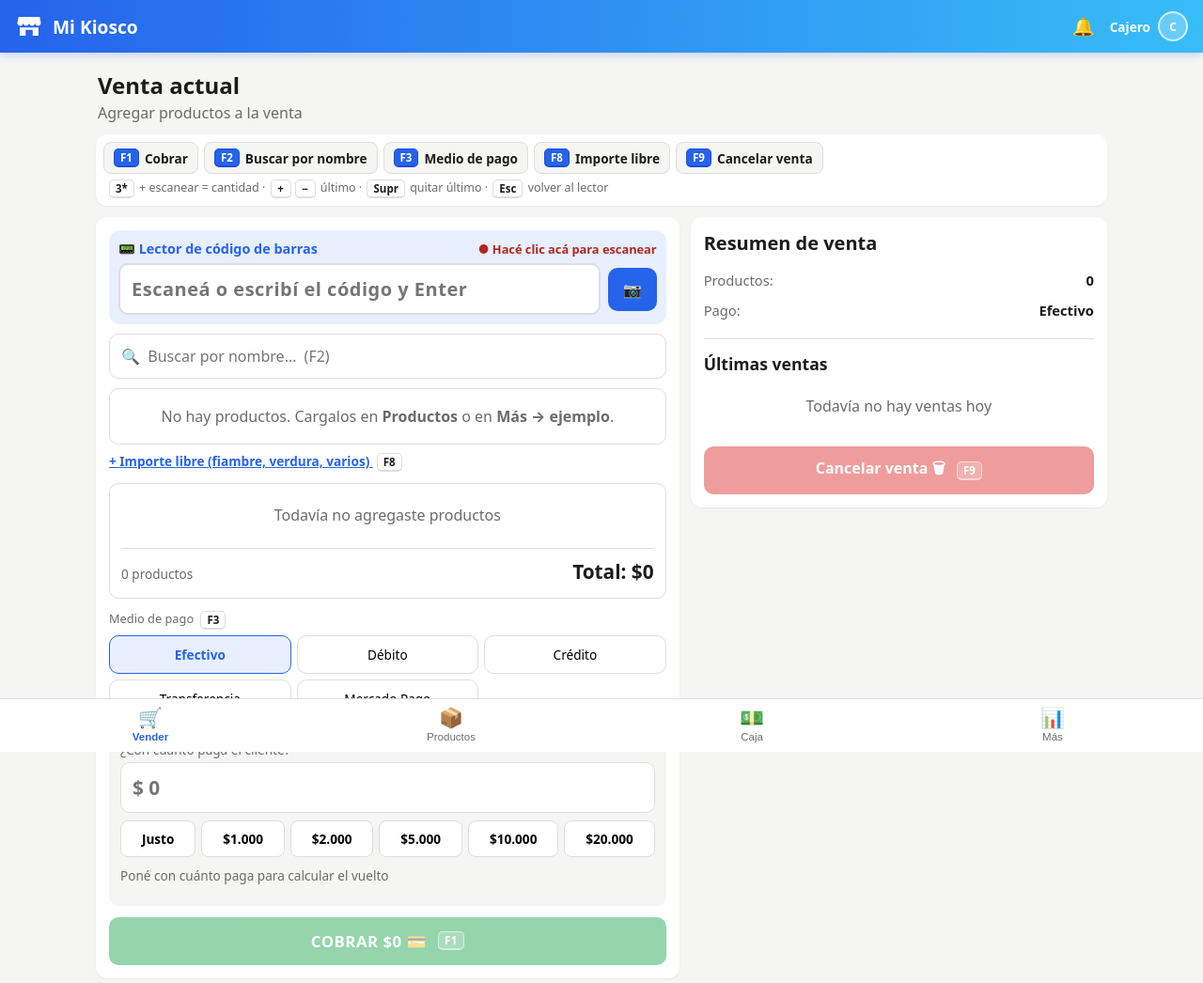
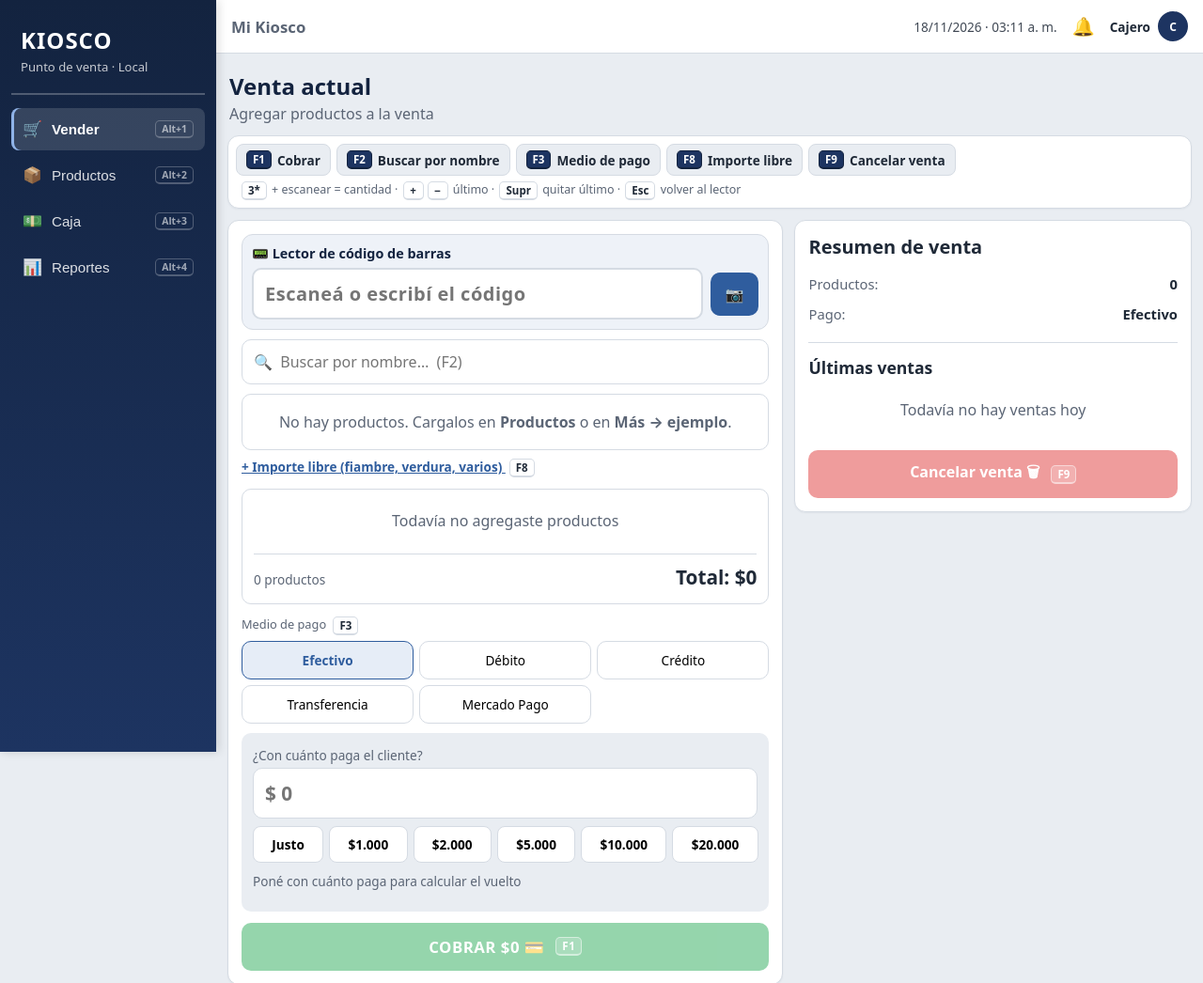
Before and after one commit to walter3110/kiosco-pos-web, a plain HTML site: page index.html in a window 1280 px wide. Shown: the top 1046 px of the page at 94% size. Drawn offline with Linux system fonts and the light colour scheme.

Commit message:
Nueva paleta estilo sistema de caja: menú lateral azul marino en PC, fondo gris azulado, reloj
Co-Authored-By: Claude Opus 5.5 <noreply@anthropic.com>
Claude-Session: https://claude.ai/code/session_016nfH9NUn1JEpe7ke4kancf

```diff
--- a/app.js
+++ b/app.js
@@ -2,7 +2,7 @@
    Todo se guarda en el navegador (localStorage). Sin servidor. */
 
 const CLAVE = 'kiosco_pos_v1';
-const VERSION = '1.9 · lector láser';
+const VERSION = '2.0 · paleta caja';
 let pedidoInstalar = null;
 window.addEventListener('beforeinstallprompt', (e) => { e.preventDefault(); pedidoInstalar = e; if (tab === 'mas') render(); });
 window.addEventListener('appinstalled', () => { pedidoInstalar = null; toast('¡App instalada!'); });
@@ -141,7 +141,7 @@ function vistaVender() {
       <div class="lector">
         <div class="lector-tit"><span>📟 Lector de código de barras</span><span class="lector-estado"></span></div>
         <div class="fila">
-          <input id="escanear" placeholder="Escaneá o escribí el código y Enter" autocomplete="off" enterkeyhint="go" inputmode="numeric">
+          <input id="escanear" placeholder="Escaneá o escribí el código" autocomplete="off" enterkeyhint="go" inputmode="numeric">
           <button class="btn primario fijo" id="btn-scan" title="Escanear con la cámara del celular">📷</button>
         </div>
       </div>
@@ -1003,6 +1003,13 @@ document.addEventListener('click', (e) => {
 // En PC, la ayuda de F1 del navegador no debe abrirse
 window.addEventListener('help', (e) => e.preventDefault());
 
+function actualizarReloj() {
+  const d = new Date();
+  $('#reloj').textContent = d.toLocaleDateString('es-AR', { day: '2-digit', month: '2-digit', year: 'numeric' }) + ' · ' + d.toLocaleTimeString('es-AR', { hour: '2-digit', minute: '2-digit' });
+}
+actualizarReloj();
+setInterval(actualizarReloj, 20000);
+
 // ---------- Arranque ----------
 window.cerrarModal = cerrarModal;
 render();
--- a/index.html
+++ b/index.html
@@ -3,12 +3,12 @@
 <head>
   <meta charset="UTF-8">
   <meta name="viewport" content="width=device-width, initial-scale=1, viewport-fit=cover">
-  <meta name="theme-color" content="#2563eb">
+  <meta name="theme-color" content="#13233f">
   <title>Kiosco POS</title>
   <link rel="manifest" href="manifest.webmanifest">
   <link rel="icon" href="icon.svg" type="image/svg+xml">
   <link rel="apple-touch-icon" href="icon-192.png">
-  <link rel="stylesheet" href="styles.css?v=10">
+  <link rel="stylesheet" href="styles.css?v=11">
 </head>
 <body>
   <header class="topbar">
@@ -17,6 +17,7 @@
       <h1 id="negocio">Mi Kiosco</h1>
     </div>
     <div class="top-der">
+      <span class="reloj" id="reloj"></span>
       <button class="campana" id="campana" title="Productos para reponer">🔔<span class="badge oculto" id="badge"></span></button>
       <div class="cajero"><span class="txt" id="cajero-txt"></span><span class="avatar" id="cajero-ini"></span></div>
     </div>
@@ -28,10 +29,11 @@
   </main>
 
   <nav class="tabs">
-    <button data-tab="vender" class="activo"><span>🛒</span>Vender</button>
-    <button data-tab="productos"><span>📦</span>Productos</button>
-    <button data-tab="caja"><span>💵</span>Caja</button>
-    <button data-tab="mas"><span>📊</span>Más</button>
+    <div class="nav-marca"><b>KIOSCO</b><small>Punto de venta · Local</small></div>
+    <button data-tab="vender" class="activo"><span>🛒</span><i>Vender</i><kbd>Alt+1</kbd></button>
+    <button data-tab="productos"><span>📦</span><i>Productos</i><kbd>Alt+2</kbd></button>
+    <button data-tab="caja"><span>💵</span><i>Caja</i><kbd>Alt+3</kbd></button>
+    <button data-tab="mas"><span>📊</span><i>Reportes</i><kbd>Alt+4</kbd></button>
   </nav>
 
   <div id="modal" class="modal oculto"><div class="modal-caja" id="modal-contenido"></div></div>
@@ -48,6 +50,6 @@
   </div>
   <div id="toast" class="toast oculto"></div>
 
-  <script src="app.js?v=10"></script>
+  <script src="app.js?v=11"></script>
 </body>
 </html>
--- a/styles.css
+++ b/styles.css
@@ -1,17 +1,19 @@
 :root {
-  --azul: #2563eb;
-  --azul-claro: #e8efff;
-  --celeste: #38bdf8;
-  --naranja: #f97316;
+  --azul: #2f5d9e;
+  --azul-claro: #e6edf7;
+  --celeste: #3b6fb6;
+  --marino: #13233f;
+  --marino-2: #1d3461;
+  --naranja: #2f5d9e;
   --verde: #16a34a;
   --verde-claro: #e7f6ec;
   --rojo: #b3261e;
   --rojo-claro: #fbe9e7;
   --amarillo: #fff4d6;
-  --texto: #1c1c1c;
-  --gris: #6b6b6b;
-  --borde: #dedede;
-  --fondo: #f5f5f3;
+  --texto: #1f2937;
+  --gris: #5b6575;
+  --borde: #d5dbe3;
+  --fondo: #e9edf2;
   --blanco: #fff;
   --radio: 12px;
 }
@@ -277,3 +279,58 @@ kbd, .kbd {
 .lector input:focus { outline: none; border-color: var(--verde); box-shadow: 0 0 0 3px rgba(22,163,74,.18); }
 .lector-estado::after { content: '● Hacé clic acá para escanear'; color: var(--rojo); font-size: .8rem; }
 .lector:focus-within .lector-estado::after { content: '● Listo para escanear'; color: var(--verde); }
+
+/* ================= PALETA "SISTEMA DE CAJA" ================= */
+.topbar { background: linear-gradient(90deg, var(--marino), var(--marino-2)); box-shadow: 0 2px 8px rgba(19,35,63,.25); }
+.tarjeta, .stat, .atajos { border: 1px solid var(--borde); box-shadow: 0 1px 2px rgba(19,35,63,.05); }
+.encabezado h2 { color: var(--marino); }
+.btn.agregar { background: var(--azul); }
+.btn.agregar:hover { background: var(--marino-2); }
+.atajo kbd { background: var(--marino-2); border-color: var(--marino); }
+.lector { background: #eef2f8; border: 1px solid var(--borde); }
+.lector-tit { color: var(--marino); }
+.prod-lista { background: var(--blanco); }
+.reloj { font-size: .85rem; opacity: .85; white-space: nowrap; }
+.nav-marca, .tabs kbd, .tabs i { display: none; }
+.tabs i { font-style: normal; }
+@media (max-width: 899px) {
+  .reloj { display: none; }
+  .tabs i { display: inline; }
+}
+
+/* ---- PC: menú lateral azul marino ---- */
+@media (min-width: 900px) {
+  body { padding-left: 230px; }
+  .tabs {
+    top: 0; bottom: 0; left: 0; right: auto; width: 230px; z-index: 6;
+    display: flex; flex-direction: column; gap: 4px; padding: 0 12px 16px;
+    background: linear-gradient(180deg, var(--marino), var(--marino-2));
+    border: 0; box-shadow: 2px 0 10px rgba(0,0,0,.15);
+  }
+  .nav-marca {
+    display: block; color: #fff; padding: 26px 10px 18px; margin-bottom: 10px;
+    border-bottom: 2px solid rgba(255,255,255,.25);
+  }
+  .nav-marca b { display: block; font-size: 1.5rem; letter-spacing: 1px; }
+  .nav-marca small { opacity: .75; font-size: .82rem; }
+  .tabs button {
+    flex-direction: row; justify-content: flex-start; gap: 10px;
+    padding: 12px 12px; border-radius: 8px; font-size: .95rem;
+    color: rgba(255,255,255,.85); text-align: left; cursor: pointer;
+  }
+  .tabs button span { font-size: 1.05rem; }
+  .tabs button i { display: inline; flex: 1; font-style: normal; }
+  .tabs button kbd { display: inline-block; background: transparent; color: rgba(255,255,255,.6); border-color: rgba(255,255,255,.25); font-size: .65rem; }
+  .tabs button:hover { background: rgba(255,255,255,.08); color: #fff; }
+  .tabs button.activo { background: rgba(255,255,255,.14); color: #fff; font-weight: 700; box-shadow: inset 3px 0 0 #8fb3e8; }
+
+  .topbar { background: var(--blanco); color: var(--texto); box-shadow: none; border-bottom: 1px solid var(--borde); }
+  .topbar .marca svg { display: none; }
+  .topbar .marca h1 { font-size: 1.05rem; font-weight: 700; color: var(--gris); }
+  .cajero .avatar { background: var(--marino-2); color: #fff; border-color: var(--marino-2); }
+  .campana { color: var(--texto); }
+  main { padding-bottom: 24px; }
+  .toast { top: 80px; }
+}
+
+@media (hover: none) { .lector-estado { display: none; } }
--- a/sw.js
+++ b/sw.js
@@ -1,9 +1,9 @@
 // Service worker: permite instalar la app y usarla SIN INTERNET.
 // Estrategia: primero intenta la red (para tener siempre la última versión);
 // si no hay conexión, usa la copia guardada.
-const CACHE = 'kiosco-pos-v10';
+const CACHE = 'kiosco-pos-v11';
 const ARCHIVOS = [
-  './', 'index.html', 'styles.css?v=10', 'app.js?v=10',
+  './', 'index.html', 'styles.css?v=11', 'app.js?v=11',
   'manifest.webmanifest', 'icon.svg', 'icon-192.png', 'icon-512.png',
 ];
 
```
